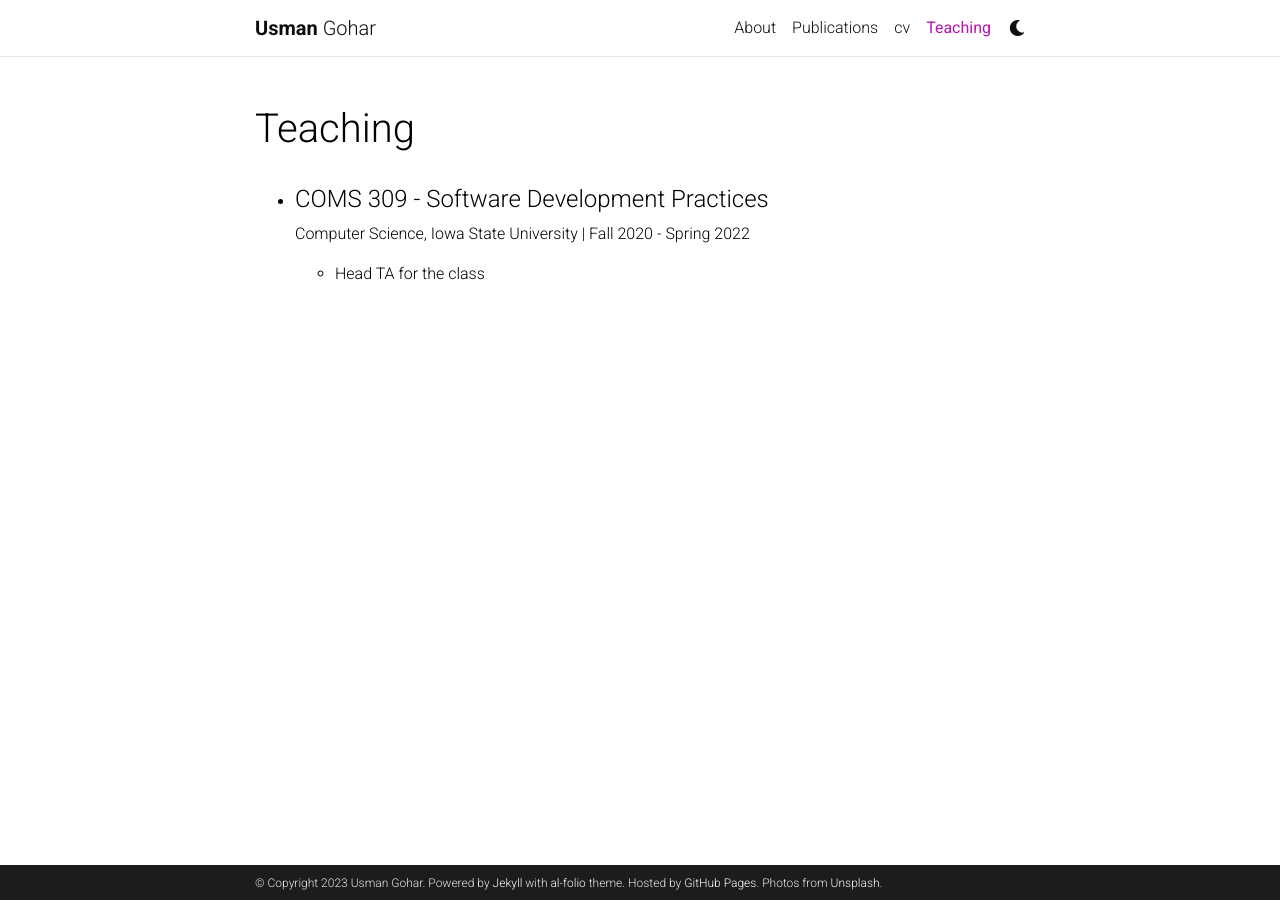
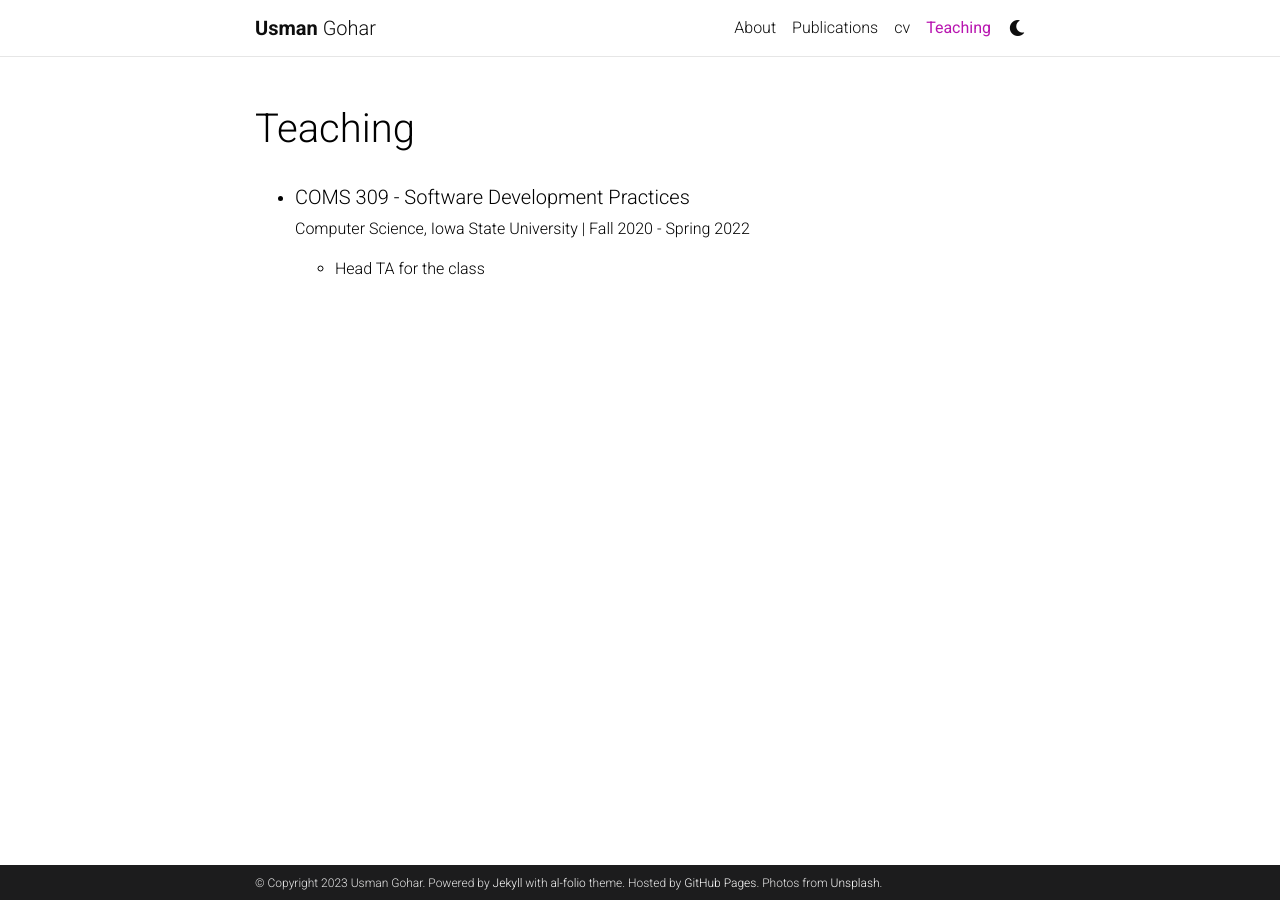
Before and after one commit to UsmanGohar/usmangohar.github.io, a Jekyll site: the page built from _pages/teaching.md, in a window 1280 px wide. Built offline with Jekyll 4.4.1, drawn with Linux system fonts in a browser that asks for light colours; comment, search, counter and statistics services are not loaded; a style sheet for code colours, icons or effects is not loaded.

```diff
--- a/_pages/teaching.md
+++ b/_pages/teaching.md
@@ -6,6 +6,6 @@ nav: true
 nav_order: 5
 ---
 
-- #### COMS 309 - Software Development Practices
+- ##### COMS 309 - Software Development Practices
   Computer Science, Iowa State University | Fall 2020 - Spring 2022
   - Head TA for the class
```
